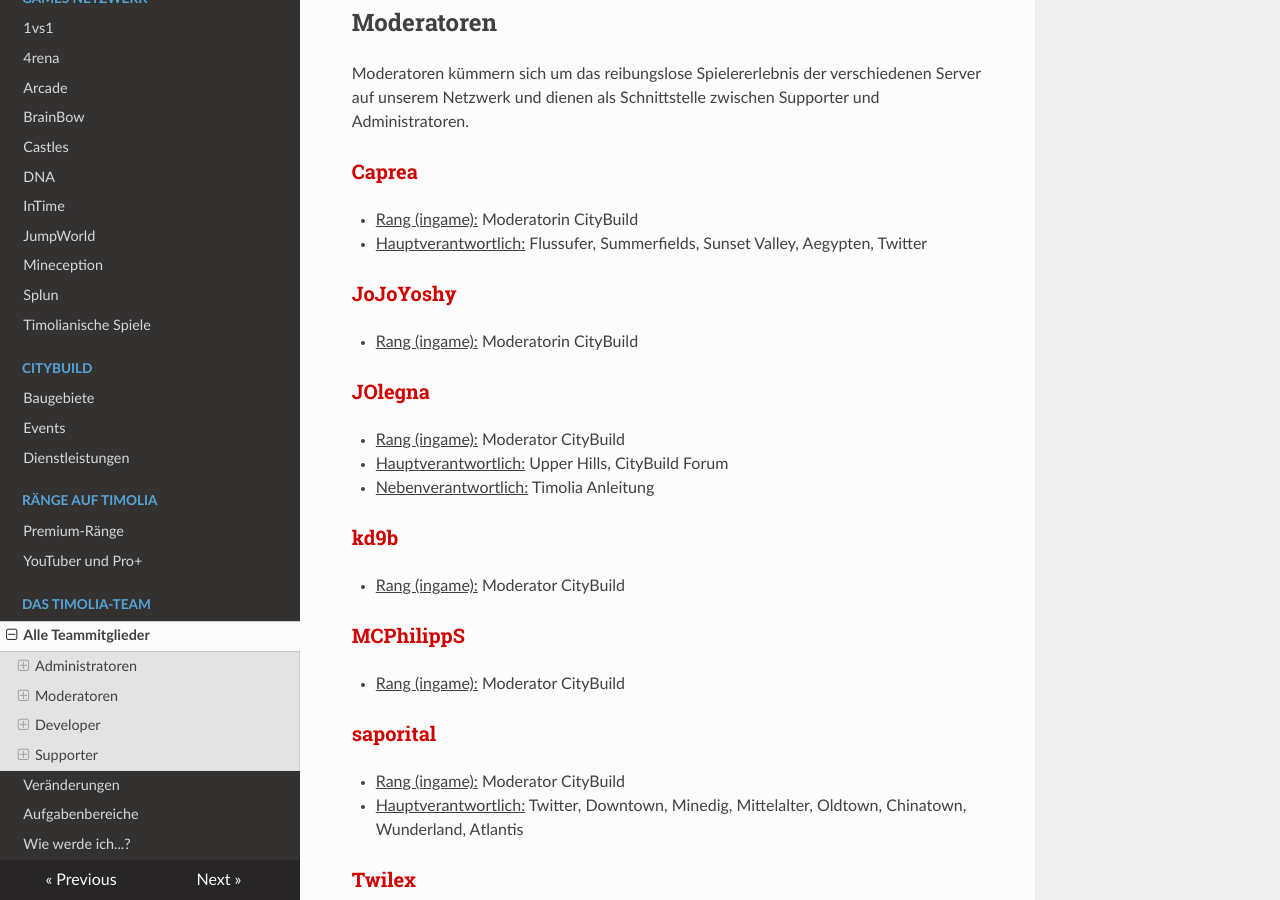
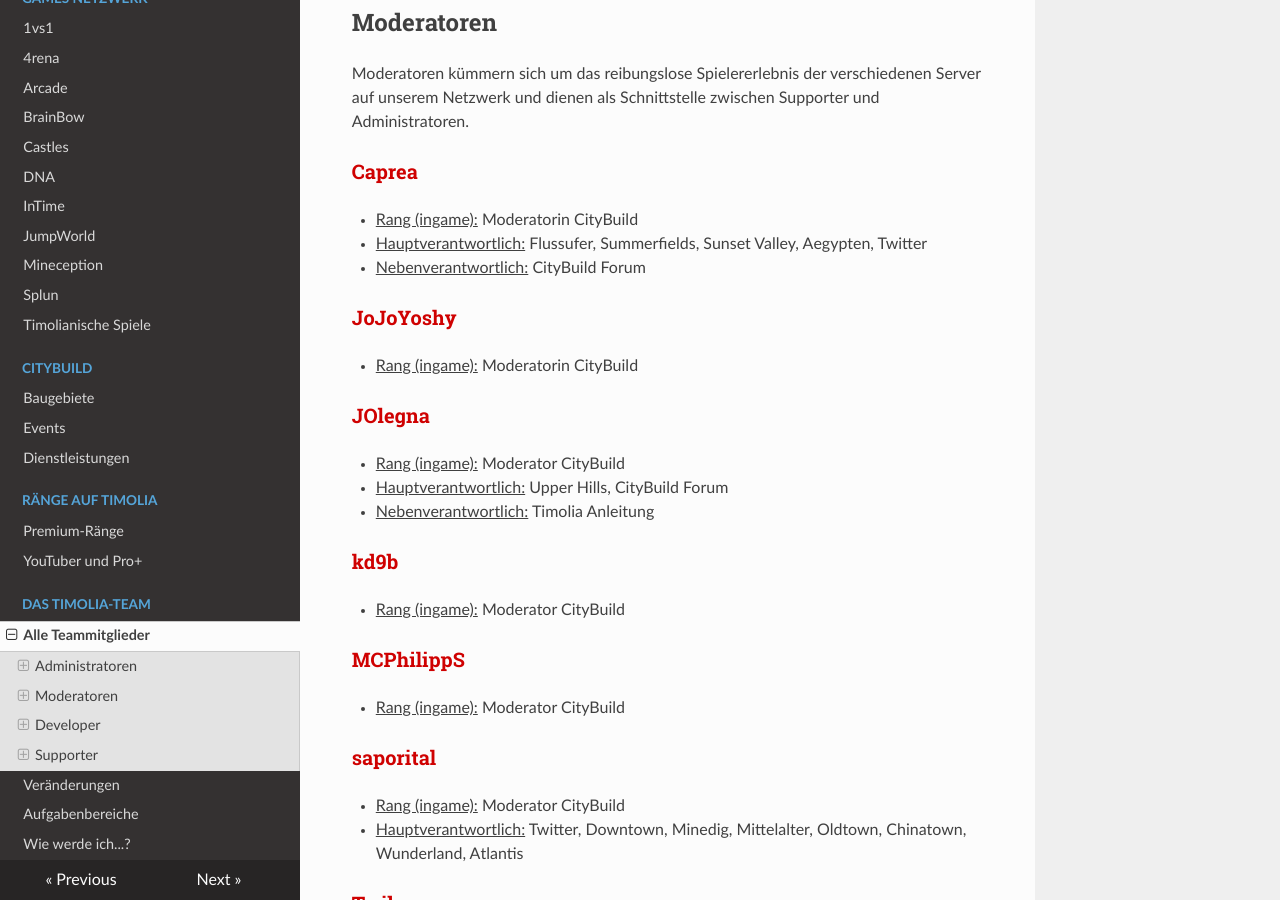
Before and after one commit to TimoliaDE/HowTo, an MkDocs documentation site: the page built from docs/team/members.md, in a window 1280 px wide and 900 px high, scrolled down 8805 px. Built offline with MkDocs 1.6.1, drawn with Linux system fonts in a browser that asks for light colours; nearby versions of some CDN libraries; old or Windows-style settings are respelled for this version of MkDocs.

Commit message:
Update members.md

```diff
--- a/docs/team/members.md
+++ b/docs/team/members.md
@@ -281,6 +281,7 @@ Moderatoren kümmern sich um das reibungslose Spielererlebnis der verschiedenen
 ###<strong><span style="color:#CF0101">Caprea</span></strong>
 - <u>Rang (ingame):</u> Moderatorin CityBuild
 - <u>Hauptverantwortlich:</u> Flussufer, Summerfields, Sunset Valley, Aegypten, Twitter
+- <u>Nebenverantwortlich:</u> CityBuild Forum
 
 ###<strong><span style="color:#CF0101">JoJoYoshy</span></strong>
 - <u>Rang (ingame):</u> Moderatorin CityBuild
```
